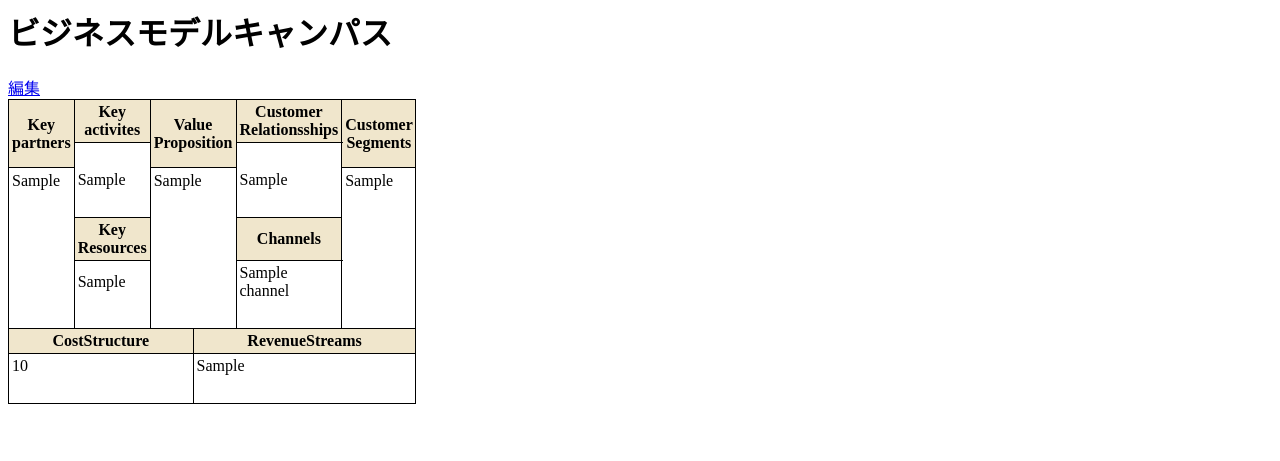
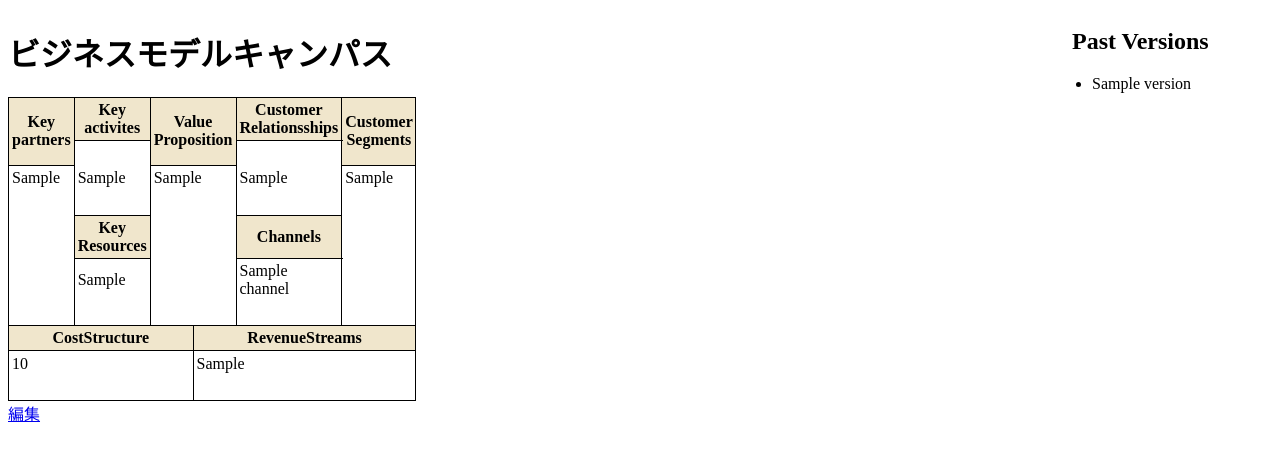
Before and after one commit to hisataka0206/BusinessModelCambus, a Flask app: template templates/cambus.html in a window 1280 px wide. Shown: the top 461 px of the page. Run offline with Flask 3, Linux system fonts and the light colour scheme; the template is opened without the code that fills it: most values are stand-ins (such as "Sample title", 1, 10 or a date in 2020).

Commit message:
display history

```diff
--- a/app.py
+++ b/app.py
@@ -19,12 +19,14 @@ def index():
 
     data = c.fetchall()
 
+    c.execute('SELECT DISTINCT version_id FROM canvas_elements')
+    versions = [row[0] for row in c.fetchall()]
 
     # data を canvas_data という辞書に変換
     canvas_data = {item[0]: item[1] for item in data}
     conn.close()
     # return render_template('index.html', data=data)
-    return render_template('cambus.html', canvas_data=canvas_data)
+    return render_template('cambus.html', canvas_data=canvas_data, versions=versions)
 
 @app.route('/edit', methods=['GET', 'POST'])
 def edit():
--- a/static/cambus.css
+++ b/static/cambus.css
@@ -39,3 +39,26 @@ th {
 .odd {
     background: #fefcf9;
 }
+
+.container {
+    display: flex;
+    justify-content: space-between; /* コンテンツの間にスペースを追加 */
+}
+
+.canvas {
+    flex: 1; /* ビジネスモデルキャンパスの領域を広げる */
+    margin-right: 20px; /* version_idのリストとの間にマージンを追加 */
+}
+
+.versions {
+    flex-basis: 200px; /* 過去のversion_idのリストの幅を200pxに設定（適宜調整） */
+}
+
+.versions ul {
+    list-style-type: disc;
+    padding-left: 20px;
+}
+
+.versions li {
+    margin-bottom: 5px;
+}
--- a/templates/cambus.html
+++ b/templates/cambus.html
@@ -1,13 +1,14 @@
-<!--<!DOCTYPE html>-->
 <html lang="en">
 <head>
     <meta charset="UTF-8">
     <meta name="viewport" content="width=device-width, initial-scale=1.0">
     <link href="{{ url_for('static', filename='cambus.css') }}" rel="stylesheet"/>
 </head>
-<body>
-    <h1>ビジネスモデルキャンパス</h1>
-    <table>
+<div class="container">
+    <!-- ビジネスモデルキャンパス部分 -->
+    <div class="canvas">
+        <h1>ビジネスモデルキャンパス</h1>
+        <table>
         <tbody>
             <tr>
                 <th colspan="2" rowspan="2">Key partners</th>
@@ -67,6 +68,15 @@
                 <td colspan="5" id="cost_structure_2"></td>
                 <td colspan="5" id="revenue_streams_2"></td>
             </tr>
+        </table>
         <a href="/edit">編集</a>
-    </tbody>
-</table>
+    </div>
+<div class="versions">
+    <h2>Past Versions</h2>
+    <ul>
+        {% for version in versions %}
+            <li>{{ version }}</li>
+        {% endfor %}
+    </ul>
+</div>
+</div>
```
